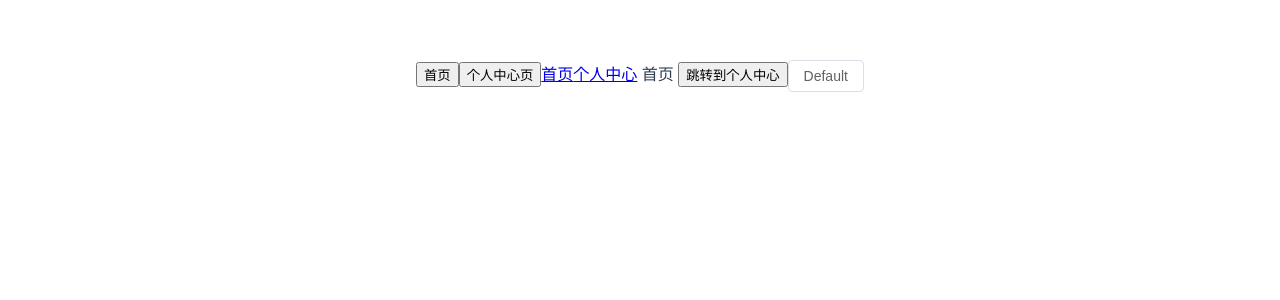
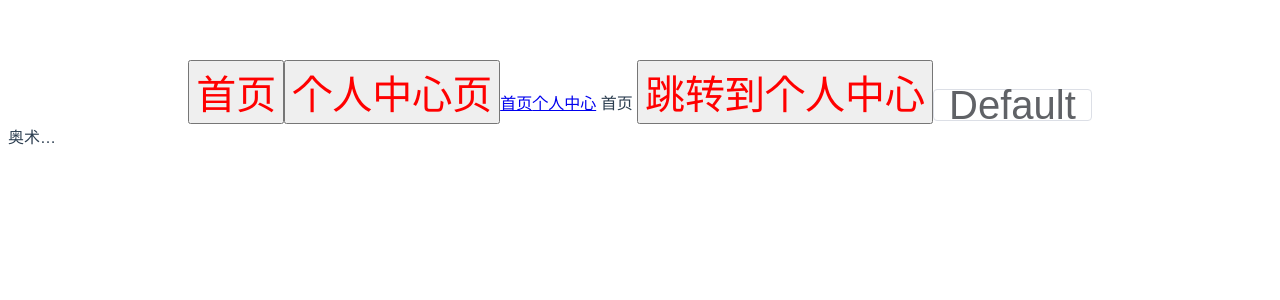
Before and after one commit to Zhangjiaqiang1234/airbnb-ssr, a Vue app: page /home in a window 1280 px wide. Shown: the top 300 px of the page. Built offline with nearby package versions, Linux system fonts and the light colour scheme.

Commit message:
样式预处理器

```diff
--- a/package.json
+++ b/package.json
@@ -23,6 +23,7 @@
     "eslint-plugin-n": "^15.2.0",
     "eslint-plugin-promise": "^6.0.0",
     "eslint-plugin-vue": "^8.7.1",
+    "sass": "^1.51.0",
     "typescript": "^4.5.4",
     "unplugin-auto-import": "^0.7.1",
     "unplugin-vue-components": "^0.19.5",
--- a/src/App.vue
+++ b/src/App.vue
@@ -31,7 +31,8 @@ const router = useRouter();
   <router-view />
 </template>
 
-<style>
+<style lang="scss">
+@import "@/assets/scss/home/index.scss";
 #app {
   font-family: Avenir, Helvetica, Arial, sans-serif;
   -webkit-font-smoothing: antialiased;
@@ -39,5 +40,9 @@ const router = useRouter();
   text-align: center;
   color: #2c3e50;
   margin-top: 60px;
+
+  button {
+    font-size: 40px;
+  }
 }
 </style>
--- /dev/null
+++ b/src/assets/scss/home/index.scss
@@ -0,0 +1,8 @@
+button {
+  color: $red;
+}
+
+.text {
+  @include line-text-overflow;
+  width: 50px;
+}
--- /dev/null
+++ b/src/assets/scss/variable.scss
@@ -0,0 +1,11 @@
+/* 定义一些全局的变量或者函数 */
+
+$red: red;
+
+
+/* 文字超出隐藏 */
+@mixin line-text-overflow {
+    overflow: hidden;
+    text-overflow: ellipsis;
+    white-space: nowrap;
+}
--- a/src/views/home/index.vue
+++ b/src/views/home/index.vue
@@ -33,7 +33,10 @@ proxy.$message({
     跳转到个人中心
   </button>
   <el-button>Default</el-button>
+  <div class="text">奥术大师大奥奥奥奥奥奥奥奥奥奥奥奥奥奥奥奥奥奥奥奥奥奥奥奥奥奥奥奥奥奥奥奥奥奥奥奥奥奥奥奥奥奥奥奥奥奥</div>
 </template>
 
-<style>
+<style lang="scss">
+@import "@/assets/scss/home/index.scss";
+
 </style>
--- a/vite.config.ts
+++ b/vite.config.ts
@@ -1,13 +1,13 @@
-import { defineConfig } from "vite";
-import vue from "@vitejs/plugin-vue";
-import path from "path";
+import { defineConfig } from 'vite';
+import vue from '@vitejs/plugin-vue';
+import path from 'path';
 // https://vitejs.dev/config/'
 
 // element-plus 按需加载部分
 // vite.config.ts
-import AutoImport from "unplugin-auto-import/vite";
-import Components from "unplugin-vue-components/vite";
-import { ElementPlusResolver } from "unplugin-vue-components/resolvers";
+import AutoImport from 'unplugin-auto-import/vite';
+import Components from 'unplugin-vue-components/vite';
+import { ElementPlusResolver } from 'unplugin-vue-components/resolvers';
 
 export default defineConfig({
   plugins: [
@@ -21,7 +21,14 @@ export default defineConfig({
   ],
   resolve: {
     alias: {
-      "@": path.resolve(__dirname, "src"),
+      '@': path.resolve(__dirname, 'src'),
+    },
+  },
+  css: {
+    preprocessorOptions: {
+      scss: {
+        additionalData: '@import "@/assets/scss/variable.scss";',
+      },
     },
   },
 });
```
Also changed, not shown: 1 other file (tests, documents, lock files or other folders).
